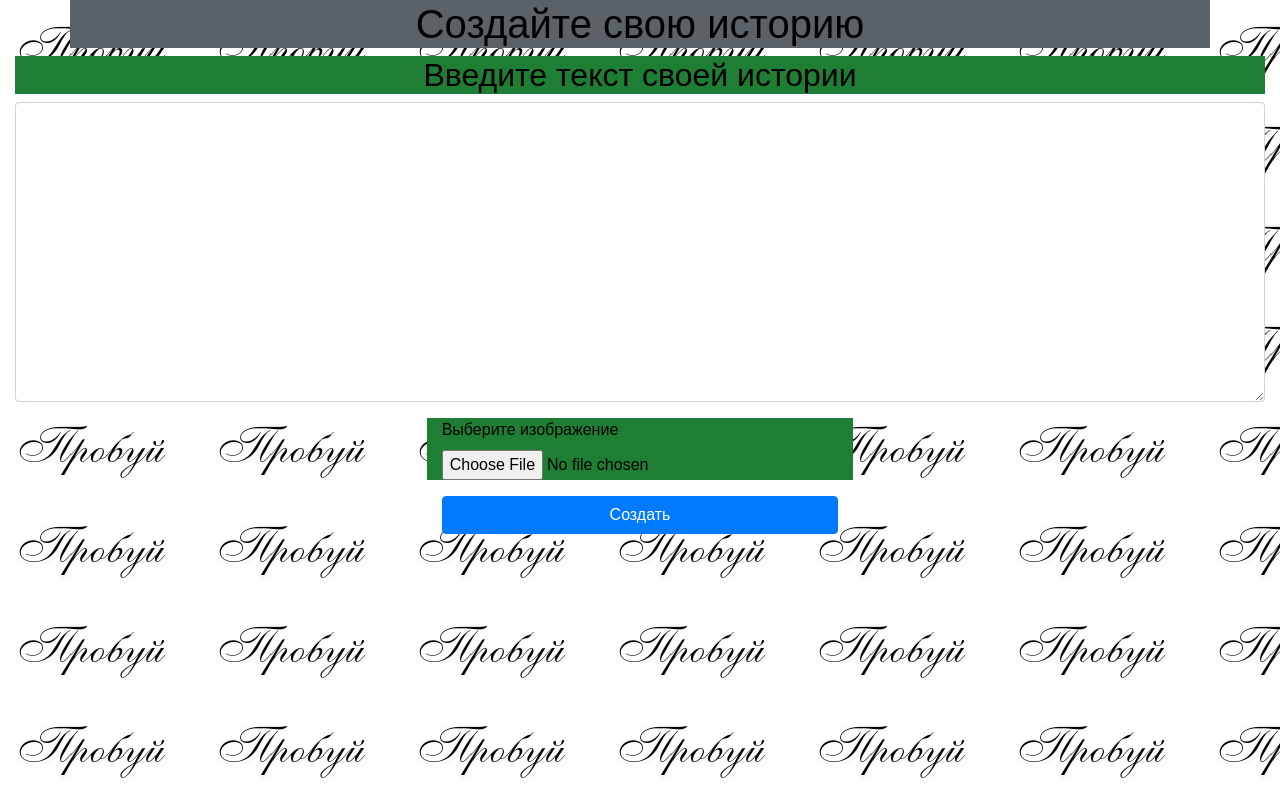
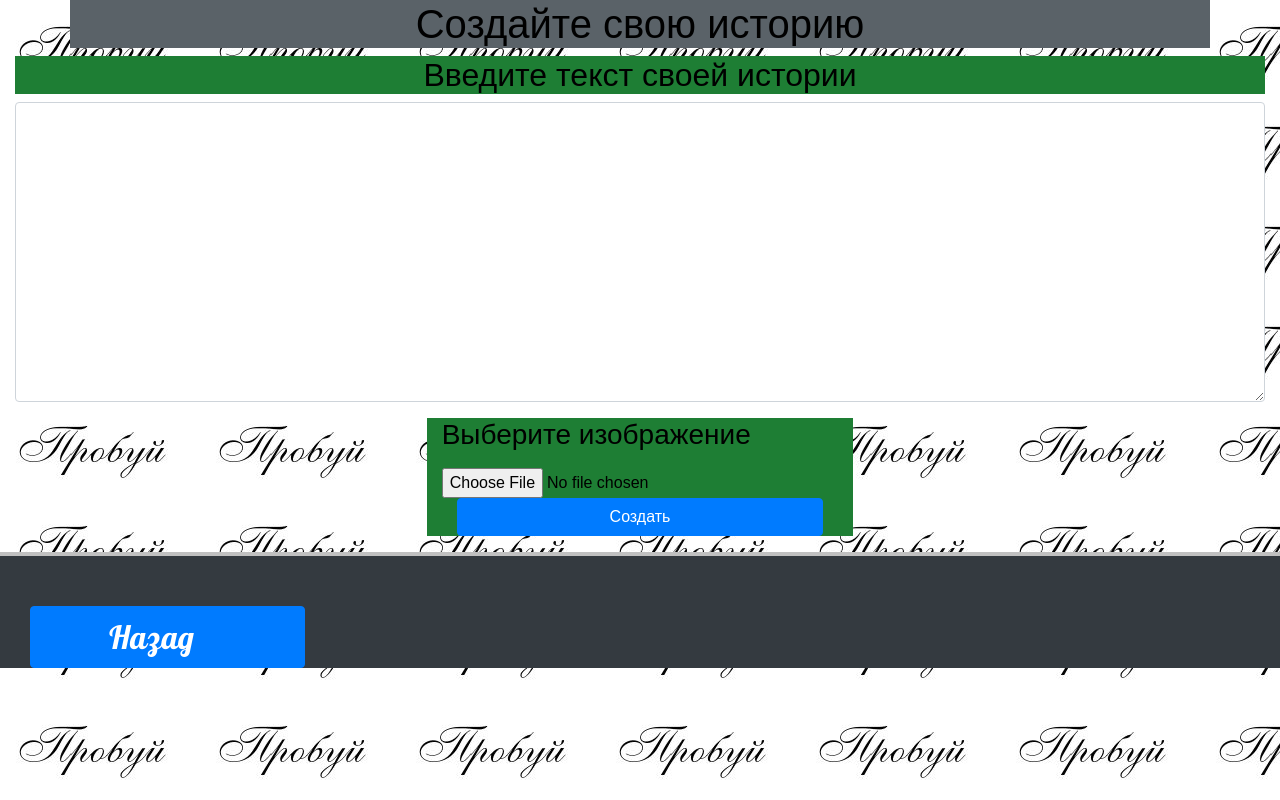
Before and after one commit to DieNice/AnimatedStories, a plain HTML site: page html/strorycreate.html in a window 1280 px wide. Drawn offline with nearby package versions, Linux system fonts and the light colour scheme.

Commit message:
correct inputfileform, add footer with buuton back

```diff
--- a/html/strorycreate.html
+++ b/html/strorycreate.html
@@ -24,22 +24,30 @@
     </div>
 </div>
 
-<div class="container col-3"></div>
+<form enctype="multipart/form-data" method="post">
     <div class="form-group container-fluid col-4 choosefile">
-        <label for="exampleFormControlFile1">Выберите изображение</label>
-        <input type="file" class="form-control-file" id="exampleFormControlFile1">
+        <label for="exampleFormControlFile1"><h3>Выберите изображение</h3></label>
+        <input type="file"  accept="image/jpeg" class="form-control-file" id="exampleFormControlFile1" >
+        <div class="container-fluid align-content-center">
+            <button type="submit" class="btn btn-primary container-fluid">Создать</button>
+        </div>
     </div>
-<div class="container col-3"></div>
-<div class="container col-3"></div>
-<div class="container col-4 align-content-center"> <button type="submit" class="btn btn-primary container-fluid">Создать</button></div>
-<div class="container col-3"></div>
+</form>
+
+<footer class="container-fluid">
+    <div class="container-fluid row text-center">
+        <div class="col-3 social ">
+            <button type="submit"  class="btn btn-primary container-fluid"><a href="../index.html">Назад</a></button>
+        </div>
+    </div>
+</footer>
 <script src="https://code.jquery.com/jquery-3.2.1.slim.min.js"
         integrity="sha384-KJ3o2DKtIkvYIK3UENzmM7KCkRr/rE9/Qpg6aAZGJwFDMVNA/GpGFF93hXpG5KkN"
         crossorigin="anonymous"></script>
 <script src="https://cdnjs.cloudflare.com/ajax/libs/popper.js/1.12.9/umd/popper.min.js"
         integrity="sha384-ApNbgh9B+Y1QKtv3Rn7W3mgPxhU9K/ScQsAP7hUibX39j7fakFPskvXusvfa0b4Q"
         crossorigin="anonymous"></script>
-<script src="scripts/bootstrap.js">
+<script src="../scripts/bootstrap.js">
 </script>
 </body>
 </html>
```
